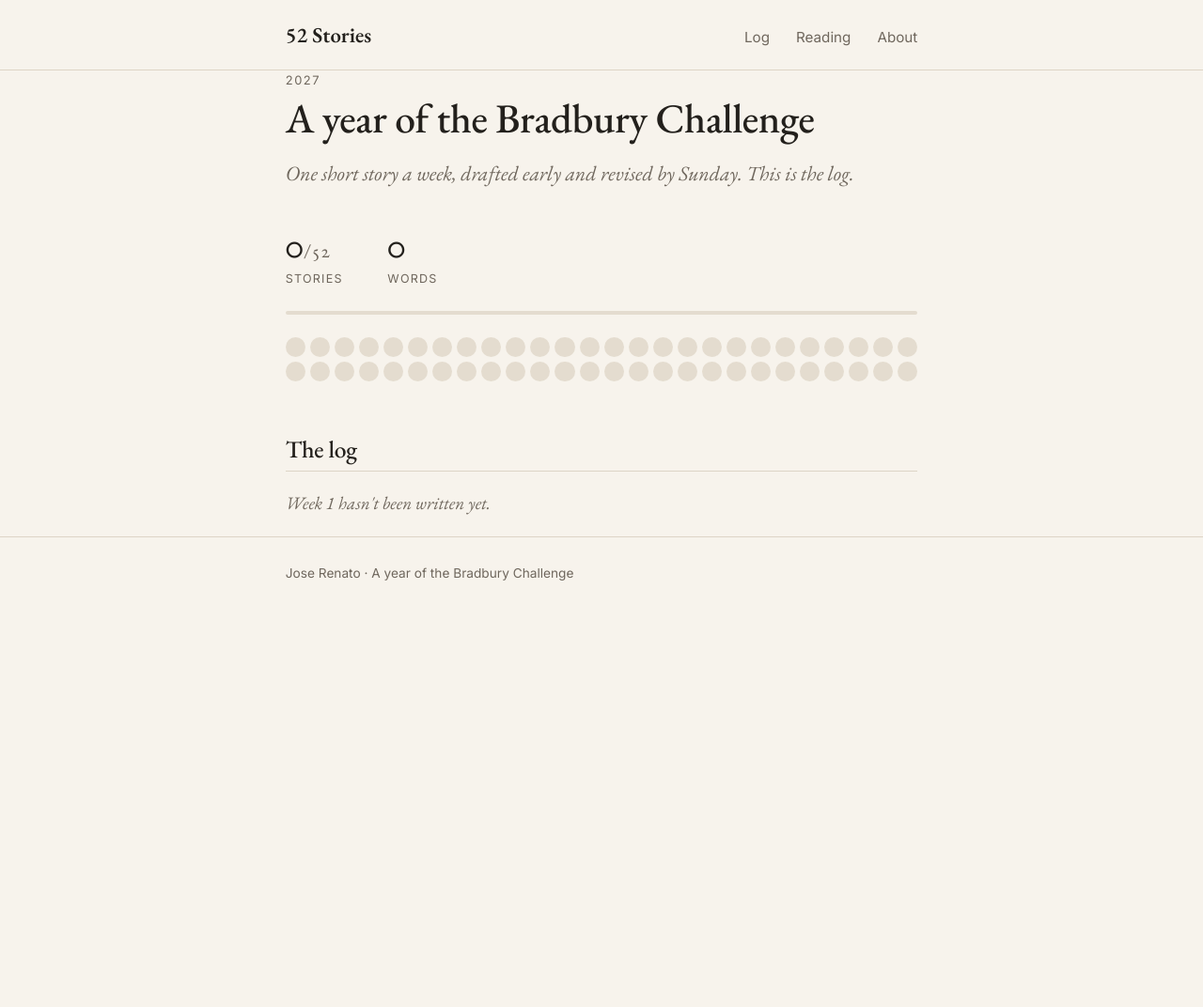
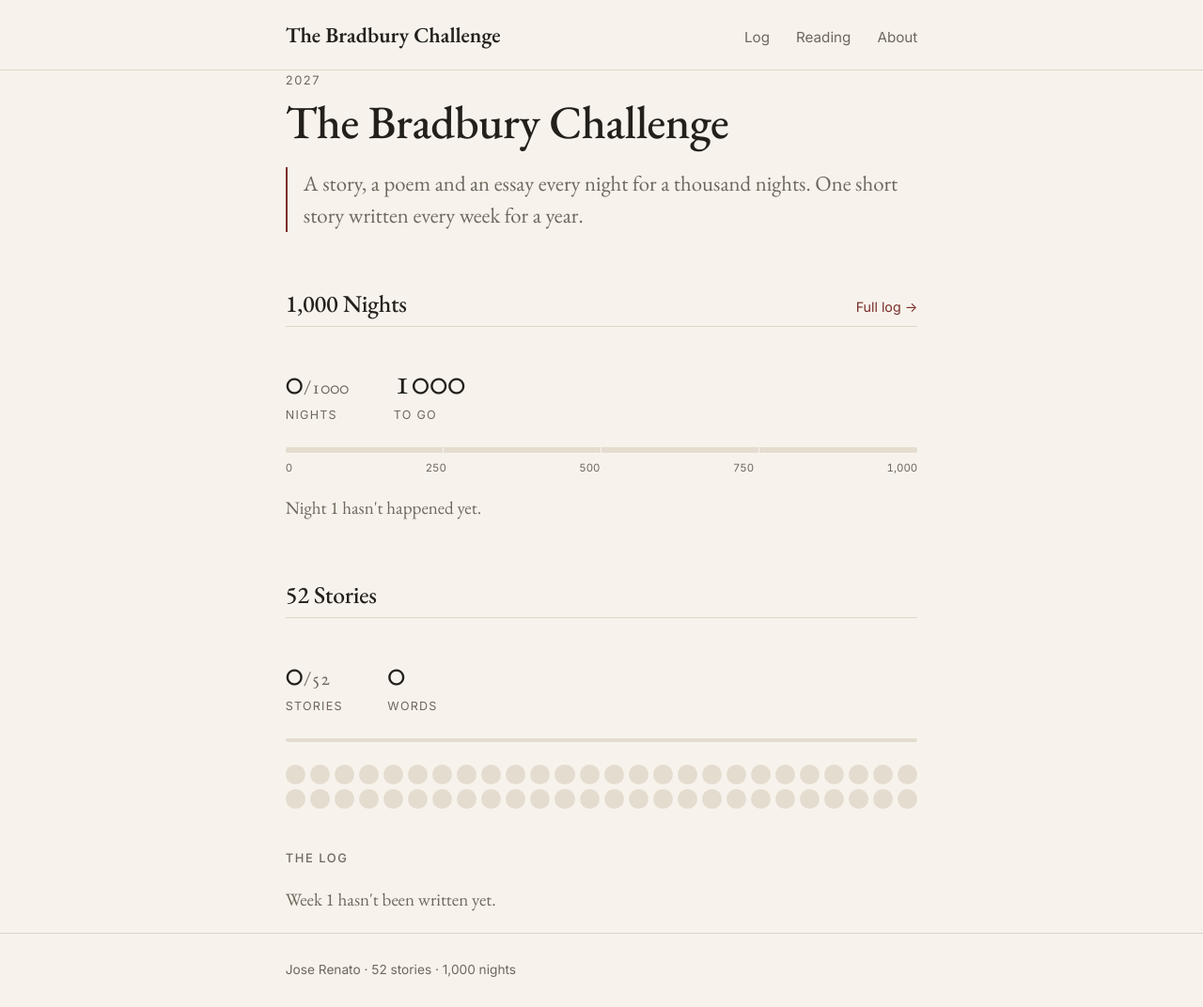
Before and after one commit to joserenatocn/joserenatocn.github.io, a Jekyll site: the page built from index.html, in a window 1280 px wide. Shown: the whole page at 94% size. Built offline with Jekyll 4.4.1, drawn with Linux system fonts in a browser that asks for light colours; before the commit the page ends 900 px from its top, so only the background shows below that.

Commit message:
Rename site, add 1,000 Nights reading tracker, remove italics

```diff
--- a/_config.yml
+++ b/_config.yml
@@ -1,12 +1,13 @@
 # ------------------------------------------------------------
 #  Site settings — edit these
 # ------------------------------------------------------------
-title: "52 Stories"
-tagline: "A year of the Bradbury Challenge"
+title: "The Bradbury Challenge"
+tagline: "52 stories · 1,000 nights"
 author: "Jose Renato"
-description: "A public log of writing one short story a week for a year."
-goal: 52              # stories in the challenge
-start_date: "2027"    # shown on the homepage; change to whatever you like
+description: "A public log of a year of short stories and a thousand nights of reading."
+goal: 52              # stories in the writing challenge
+nights_goal: 1000     # nights in the reading challenge
+start_date: "2027"    # shown at the top of the homepage
 
 # ------------------------------------------------------------
 #  Leave these alone unless you know you want to change them
--- a/assets/css/style.css
+++ b/assets/css/style.css
@@ -40,7 +40,11 @@ a { color: var(--accent); text-decoration-thickness: 1px; text-underline-offset:
 a:hover { text-decoration-thickness: 2px; }
 
 h1, h2 { font-weight: 500; line-height: 1.2; letter-spacing: -0.01em; }
-h1 { font-size: 2.3rem; margin: 0.2rem 0 0.8rem; }
+h1 { font-size: 2.6rem; margin: 0.2rem 0 1rem; }
+h3 {
+  font-family: var(--sans); font-size: 0.68rem; font-weight: 500; letter-spacing: 0.12em;
+  text-transform: uppercase; color: var(--muted); margin: 2.25rem 0 0.75rem;
+}
 h2 {
   font-size: 1.35rem; margin: 3rem 0 1rem;
   padding-bottom: 0.4rem; border-bottom: 1px solid var(--rule);
@@ -55,9 +59,12 @@ h2 {
   color: var(--muted); margin: 0;
 }
 
-.lede { font-size: 1.15rem; color: var(--muted); font-style: italic; margin-top: 0; }
+.lede {
+  font-size: 1.2rem; line-height: 1.5; color: var(--muted); margin: 0;
+  max-width: 34em; padding-left: 0.9rem; border-left: 2px solid var(--accent);
+}
 .muted { color: var(--muted); }
-.empty { color: var(--muted); font-style: italic; }
+.empty { color: var(--muted); }
 
 /* Header / footer */
 .site-header { border-bottom: 1px solid var(--rule); padding: 1rem 0; font-size: 0.8rem; }
@@ -70,15 +77,39 @@ main { padding: 3rem 0 4rem; }
 
 .site-footer { border-top: 1px solid var(--rule); padding: 1.5rem 0; font-size: 0.72rem; color: var(--muted); }
 
-/* Hero */
+/* Hero + panels */
+.hero { margin-bottom: 1rem; }
+.panel { margin-top: 3.25rem; }
+.panel-head { display: flex; justify-content: space-between; align-items: baseline; border-bottom: 1px solid var(--rule); padding-bottom: 0.4rem; }
+.panel-head h2 { margin: 0; padding: 0; border: 0; }
+.panel-head .more { font-family: var(--sans); font-size: 0.75rem; text-decoration: none; }
+
+.ticks { display: flex; justify-content: space-between; font-family: var(--sans); font-size: 0.6rem; color: var(--muted); margin-top: 0.35rem; font-variant-numeric: tabular-nums; }
+
+.recent { list-style: none; padding: 0; margin: 1.75rem 0 0; display: grid; gap: 1rem; }
+.recent li { padding: 0.9rem 1rem; border: 1px solid var(--rule); border-radius: 4px; }
+.night-num { font-family: var(--sans); font-size: 0.66rem; letter-spacing: 0.1em; text-transform: uppercase; color: var(--accent); margin: 0 0 0.5rem; }
+.recent dl { margin: 0; display: grid; gap: 0.2rem; }
+.recent dl div { display: grid; grid-template-columns: 4.5rem 1fr; }
+.recent dt { font-family: var(--sans); font-size: 0.66rem; letter-spacing: 0.08em; text-transform: uppercase; color: var(--muted); padding-top: 0.3rem; }
+.recent dd { margin: 0; }
+
+.nowrap { white-space: nowrap; }
+.log.nights td { font-size: 0.9rem; }
+
 .stats { display: flex; gap: 2.5rem; margin: 2rem 0 1.25rem; flex-wrap: wrap; }
 .stat { display: flex; flex-direction: column; }
 .stat .num { font-size: 2.1rem; line-height: 1; font-variant-numeric: oldstyle-nums; }
 .stat .num small { font-size: 1.1rem; color: var(--muted); }
 .stat .lbl { font-size: 0.66rem; letter-spacing: 0.1em; text-transform: uppercase; color: var(--muted); margin-top: 0.35rem; }
 
-.progress { height: 4px; background: var(--dot); border-radius: 2px; overflow: hidden; }
+.progress { position: relative; height: 4px; background: var(--dot); border-radius: 2px; overflow: hidden; }
 .progress .bar { height: 100%; background: var(--accent); }
+.progress.milestones { height: 6px; }
+.progress.milestones::after {
+  content: ""; position: absolute; inset: 0; pointer-events: none;
+  background: linear-gradient(to right, transparent calc(25% - 1px), var(--paper) calc(25% - 1px), var(--paper) 25%, transparent 25%, transparent calc(50% - 1px), var(--paper) calc(50% - 1px), var(--paper) 50%, transparent 50%, transparent calc(75% - 1px), var(--paper) calc(75% - 1px), var(--paper) 75%, transparent 75%);
+}
 
 .weeks {
   display: grid; grid-template-columns: repeat(26, 1fr);
@@ -118,8 +149,8 @@ main { padding: 3rem 0 4rem; }
 .meta dt { font-size: 0.62rem; letter-spacing: 0.1em; text-transform: uppercase; color: var(--muted); }
 .meta dd { margin: 0.15rem 0 0; }
 
-.lesson { margin: 2rem 0; padding: 0.25rem 0 0.25rem 1.25rem; border-left: 2px solid var(--accent); font-size: 1.15rem; font-style: italic; }
-.lesson .label { font-style: normal; font-size: 0.62rem; letter-spacing: 0.1em; text-transform: uppercase; color: var(--accent); margin: 0 0 0.3rem; }
+.lesson { margin: 2rem 0; padding: 0.25rem 0 0.25rem 1.25rem; border-left: 2px solid var(--accent); font-size: 1.15rem; }
+.lesson .label { font-size: 0.62rem; letter-spacing: 0.1em; text-transform: uppercase; color: var(--accent); margin: 0 0 0.3rem; }
 .lesson p { margin: 0; }
 
 .notes { margin-top: 1.5rem; }
@@ -131,5 +162,6 @@ main { padding: 3rem 0 4rem; }
   html { font-size: 17px; }
   h1 { font-size: 1.9rem; }
   .weeks { grid-template-columns: repeat(13, 1fr); }
-  .log th:nth-child(3), .log td:nth-child(3) { display: none; }
+  .log:not(.nights) th:nth-child(3), .log:not(.nights) td:nth-child(3) { display: none; }
+  .recent dl div { grid-template-columns: 1fr; }
 }
--- a/index.html
+++ b/index.html
@@ -1,17 +1,74 @@
 ---
 layout: default
 ---
+{% comment %} ---------- Reading numbers ---------- {% endcomment %}
+{% assign nights = site.data.nights %}
+{% assign n_count = nights | size %}
+{% assign n_pct = n_count | times: 100.0 | divided_by: site.nights_goal %}
+{% if n_pct > 100 %}{% assign n_pct = 100 %}{% endif %}
+{% assign n_left = site.nights_goal | minus: n_count %}
+{% if n_left < 0 %}{% assign n_left = 0 %}{% endif %}
+
+{% comment %} ---------- Writing numbers ---------- {% endcomment %}
 {% assign stories = site.stories | sort: "week" | reverse %}
 {% assign count = site.stories | size %}
 {% assign total_words = 0 %}
 {% for s in site.stories %}{% assign total_words = total_words | plus: s.words %}{% endfor %}
-{% assign pct = count | times: 100 | divided_by: site.goal %}
+{% assign pct = count | times: 100.0 | divided_by: site.goal %}
 {% if pct > 100 %}{% assign pct = 100 %}{% endif %}
 
 <section class="hero">
   <p class="eyebrow">{{ site.start_date }}</p>
-  <h1>{{ site.tagline }}</h1>
-  <p class="lede">One short story a week, drafted early and revised by Sunday. This is the log.</p>
+  <h1>{{ site.title }}</h1>
+  <p class="lede">A story, a poem and an essay every night for a thousand nights. One short story written every week for a year.</p>
+</section>
+
+<!-- ================= 1,000 NIGHTS ================= -->
+<section class="panel">
+  <div class="panel-head">
+    <h2>1,000 Nights</h2>
+    <a class="more" href="{{ '/reading/' | relative_url }}">Full log →</a>
+  </div>
+
+  <div class="stats">
+    <div class="stat"><span class="num">{{ n_count }}<small>/{{ site.nights_goal }}</small></span><span class="lbl">nights</span></div>
+    <div class="stat"><span class="num">{{ n_left }}</span><span class="lbl">to go</span></div>
+    {% if n_count > 0 %}
+    {% assign last = nights | last %}
+    <div class="stat"><span class="num">{{ last.date | date: "%b %-d" }}</span><span class="lbl">last read</span></div>
+    {% endif %}
+  </div>
+
+  <div class="progress milestones" role="progressbar" aria-valuenow="{{ n_count }}" aria-valuemin="0" aria-valuemax="{{ site.nights_goal }}">
+    <div class="bar" style="width: {{ n_pct }}%"></div>
+  </div>
+  <div class="ticks" aria-hidden="true"><span>0</span><span>250</span><span>500</span><span>750</span><span>1,000</span></div>
+
+  {% if n_count > 0 %}
+  <ol class="recent">
+    {% assign recent = nights | reverse %}
+    {% for night in recent limit: 3 %}
+    {% assign num = n_count | minus: forloop.index0 %}
+    <li>
+      <p class="night-num">Night {{ num }} · {{ night.date | date: "%B %-d" }}</p>
+      <dl>
+        {% if night.story %}<div><dt>Story</dt><dd>{{ night.story }}</dd></div>{% endif %}
+        {% if night.poem %}<div><dt>Poem</dt><dd>{{ night.poem }}</dd></div>{% endif %}
+        {% if night.essay %}<div><dt>Essay</dt><dd>{{ night.essay }}</dd></div>{% endif %}
+      </dl>
+    </li>
+    {% endfor %}
+  </ol>
+  {% else %}
+  <p class="empty">Night 1 hasn't happened yet.</p>
+  {% endif %}
+</section>
+
+<!-- ================= 52 STORIES ================= -->
+<section class="panel">
+  <div class="panel-head">
+    <h2>52 Stories</h2>
+  </div>
 
   <div class="stats">
     <div class="stat"><span class="num">{{ count }}<small>/{{ site.goal }}</small></span><span class="lbl">stories</span></div>
@@ -32,10 +89,8 @@ layout: default
       {% if done %}<a class="dot done" href="{{ done.url | relative_url }}" title="Week {{ i }}: {{ done.title }}"></a>{% else %}<span class="dot" title="Week {{ i }}"></span>{% endif %}
     {% endfor %}
   </div>
-</section>
 
-<section>
-  <h2>The log</h2>
+  <h3>The log</h3>
   {% if count == 0 %}
     <p class="empty">Week 1 hasn't been written yet.</p>
   {% else %}
@@ -55,17 +110,13 @@ layout: default
       {% endfor %}
     </tbody>
   </table>
-  {% endif %}
-</section>
 
-{% if count > 0 %}
-<section>
-  <h2>By narrator stance</h2>
+  <h3>By narrator stance</h3>
   {% assign groups = site.stories | group_by: "stance" | sort: "size" | reverse %}
   <ul class="stances">
     {% for g in groups %}
     <li><span>{{ g.name | default: "Unlabeled" }}</span><span class="muted">{{ g.size }}</span></li>
     {% endfor %}
   </ul>
+  {% endif %}
 </section>
-{% endif %}
```
Also changed, not shown: _data/nights.yml (added, +12 -0 lines), _data/reading.yml (deleted, +0 -8 lines), reading.html (+15 -10 lines), README.md.
